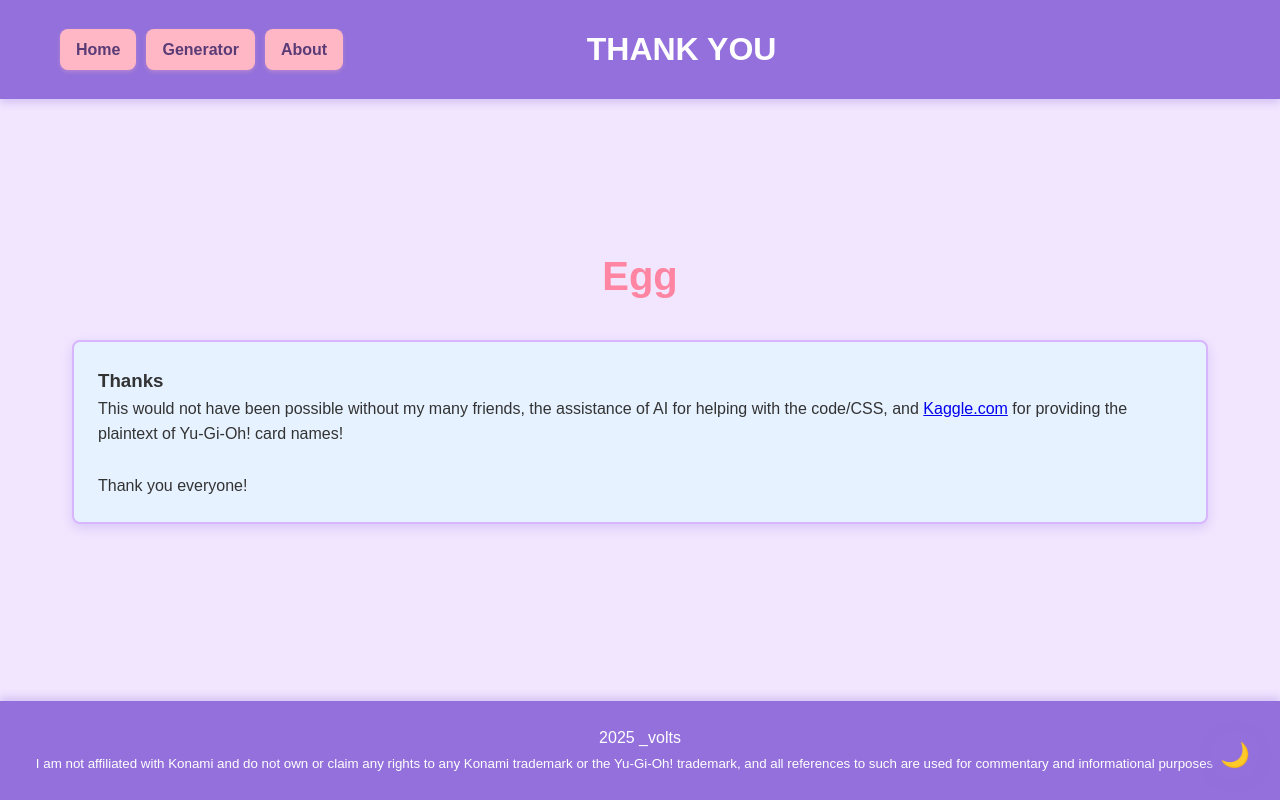
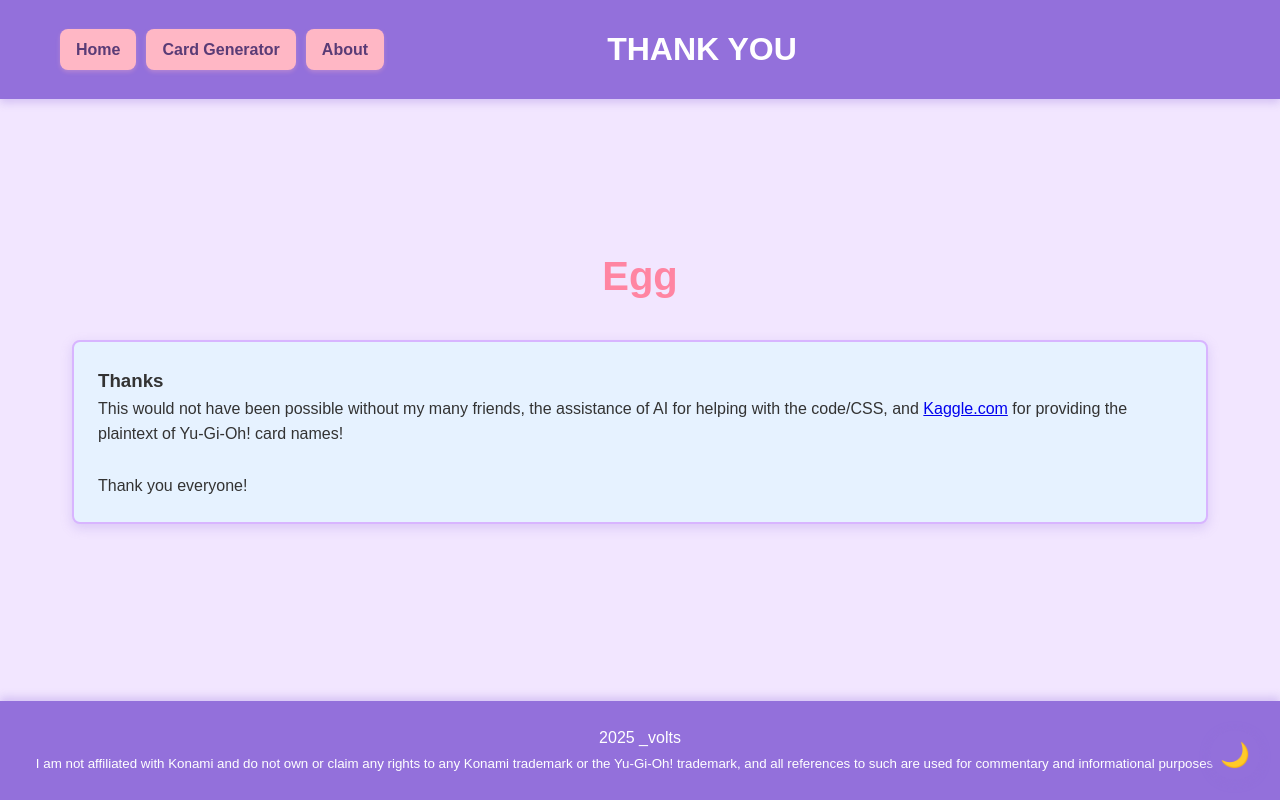
Before and after one commit to qaoliver98/SleepyDuelist, a plain HTML site: page thankyou.html in a window 1280 px wide. Drawn offline with Linux system fonts and the light colour scheme.

Commit message:
Update thankyou.html

```diff
--- a/thankyou.html
+++ b/thankyou.html
@@ -182,7 +182,7 @@
         <div style="display: flex; justify-content: space-between; align-items: center; max-width: 1200px; margin: 0 auto; padding: 0 20px; width: 100%;">
             <div class="header-buttons">
                 <a href="index.html" class="header-btn">Home</a>
-                <a href="generator.html" class="header-btn">Generator</a>
+                <a href="generator.html" class="header-btn">Card Generator</a>
                 <a href="about.html" class="header-btn">About</a>
             </div>
             <h1>THANK YOU</h1>
```
